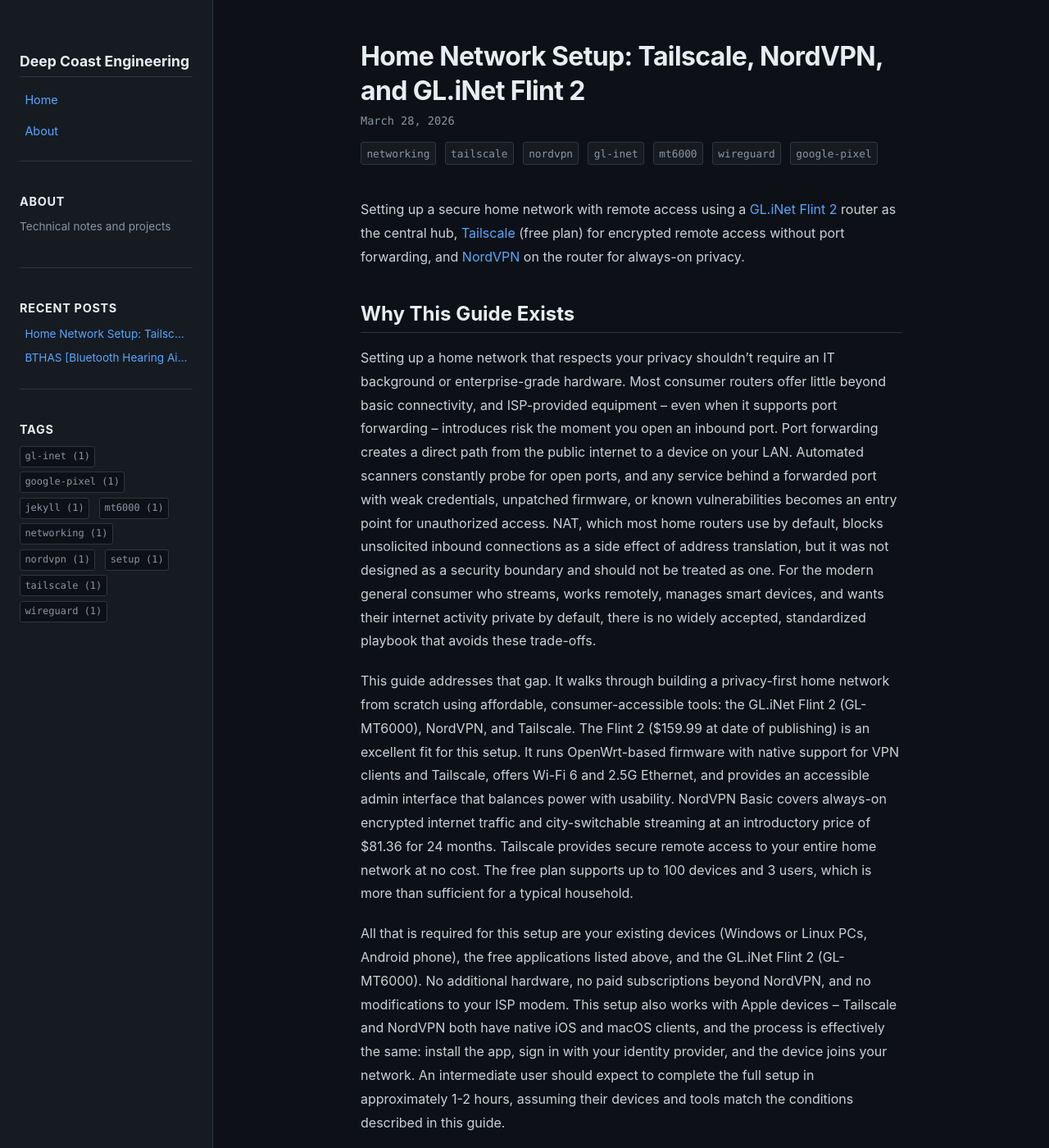
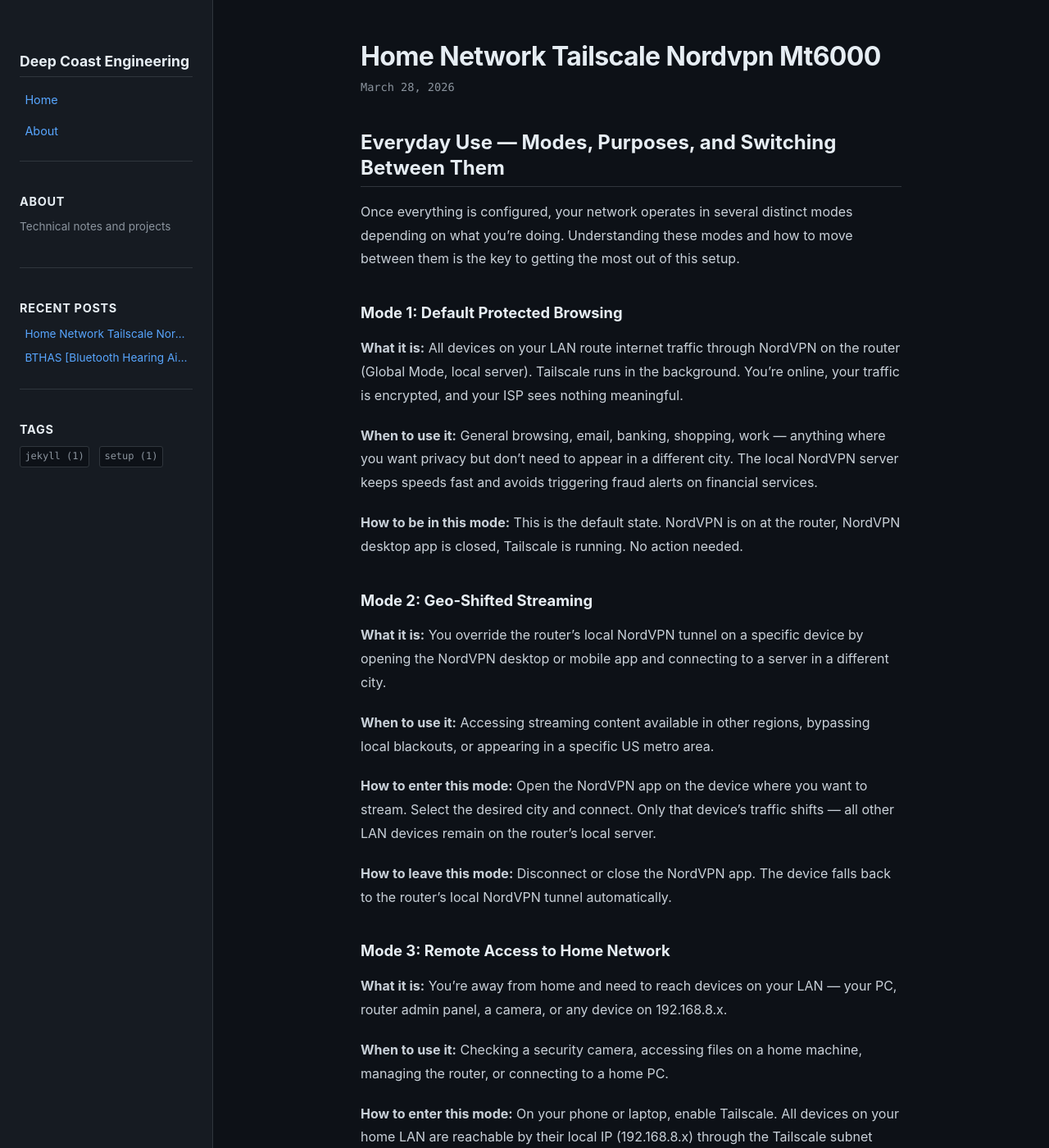
Before and after one commit to deep-coast-eng/deep-coast-eng.github.io, a Jekyll site: the page built from _posts/2026-03-28-home-network-tailscale-nordvpn-mt6000.md, in a window 1280 px wide and 1400 px high. Shown: the whole window at 82% size. Built offline with Jekyll 4.4.1, drawn with Linux system fonts in a browser that asks for light colours; our own code applies the rules of GitHub Pages for plain Markdown files; some of the changed text lies outside the part shown.

Commit message:
Update 2026-03-28-home-network-tailscale-nordvpn-mt6000.md

````diff
--- a/_posts/2026-03-28-home-network-tailscale-nordvpn-mt6000.md
+++ b/_posts/2026-03-28-home-network-tailscale-nordvpn-mt6000.md
@@ -1,182 +1,74 @@
----
-layout: post
-title: "Home Network Setup: Tailscale, NordVPN, and GL.iNet Flint 2"
-date: 2026-03-28
-tags: [networking, tailscale, nordvpn, gl-inet, mt6000, wireguard, google-pixel]
----
+## Everyday Use — Modes, Purposes, and Switching Between Them
 
-Setting up a secure home network with remote access using a [GL.iNet Flint 2](https://store-us.gl-inet.com/products/flint-2-gl-mt6000-wi-fi-6-high-performance-home-router) router as the central hub, [Tailscale](https://tailscale.com/) (free plan) for encrypted remote access without port forwarding, and [NordVPN](https://nordvpn.com/) on the router for always-on privacy.
+Once everything is configured, your network operates in several distinct modes depending on what you're doing. Understanding these modes and how to move between them is the key to getting the most out of this setup.
 
-## Why This Guide Exists
+### Mode 1: Default Protected Browsing
 
-Setting up a home network that respects your privacy shouldn't require an IT background or enterprise-grade hardware. Most consumer routers offer little beyond basic connectivity, and ISP-provided equipment -- even when it supports port forwarding -- introduces risk the moment you open an inbound port. Port forwarding creates a direct path from the public internet to a device on your LAN. Automated scanners constantly probe for open ports, and any service behind a forwarded port with weak credentials, unpatched firmware, or known vulnerabilities becomes an entry point for unauthorized access. NAT, which most home routers use by default, blocks unsolicited inbound connections as a side effect of address translation, but it was not designed as a security boundary and should not be treated as one. For the modern general consumer who streams, works remotely, manages smart devices, and wants their internet activity private by default, there is no widely accepted, standardized playbook that avoids these trade-offs.
+**What it is:** All devices on your LAN route internet traffic through NordVPN on the router (Global Mode, local server). Tailscale runs in the background. You're online, your traffic is encrypted, and your ISP sees nothing meaningful.
 
-This guide addresses that gap. It walks through building a privacy-first home network from scratch using affordable, consumer-accessible tools: the GL.iNet Flint 2 (GL-MT6000), NordVPN, and Tailscale. The Flint 2 ($159.99 at date of publishing) is an excellent fit for this setup. It runs OpenWrt-based firmware with native support for VPN clients and Tailscale, offers Wi-Fi 6 and 2.5G Ethernet, and provides an accessible admin interface that balances power with usability. NordVPN Basic covers always-on encrypted internet traffic and city-switchable streaming at an introductory price of $81.36 for 24 months. Tailscale provides secure remote access to your entire home network at no cost. The free plan supports up to 100 devices and 3 users, which is more than sufficient for a typical household.
+**When to use it:** General browsing, email, banking, shopping, work — anything where you want privacy but don't need to appear in a different city. The local NordVPN server keeps speeds fast and avoids triggering fraud alerts on financial services.
 
-All that is required for this setup are your existing devices (Windows or Linux PCs, Android phone), the free applications listed above, and the GL.iNet Flint 2 (GL-MT6000). No additional hardware, no paid subscriptions beyond NordVPN, and no modifications to your ISP modem. This setup also works with Apple devices -- Tailscale and NordVPN both have native iOS and macOS clients, and the process is effectively the same: install the app, sign in with your identity provider, and the device joins your network. An intermediate user should expect to complete the full setup in approximately 1-2 hours, assuming their devices and tools match the conditions described in this guide.
+**How to be in this mode:** This is the default state. NordVPN is on at the router, NordVPN desktop app is closed, Tailscale is running. No action needed.
 
----
+### Mode 2: Geo-Shifted Streaming
 
-## Devices
+**What it is:** You override the router's local NordVPN tunnel on a specific device by opening the NordVPN desktop or mobile app and connecting to a server in a different city.
 
-This guide was tested with the following, but the setup works with any combination of Windows, macOS, Linux, Android, and iOS devices:
+**When to use it:** Accessing streaming content available in other regions, bypassing local blackouts, or appearing in a specific US metro area.
 
-- 2x Windows PCs (Windows 10/11 Pro)
-- 1x Android phone (tested on Google Pixel 7a)
-- GL.iNet Flint 2 (GL-MT6000) router
+**How to enter this mode:** Open the NordVPN app on the device where you want to stream. Select the desired city and connect. Only that device's traffic shifts — all other LAN devices remain on the router's local server.
 
----
+**How to leave this mode:** Disconnect or close the NordVPN app. The device falls back to the router's local NordVPN tunnel automatically.
 
-## Tailscale Account and Client Setup
+### Mode 3: Remote Access to Home Network
 
-### Create a Tailscale Account
+**What it is:** You're away from home and need to reach devices on your LAN — your PC, router admin panel, a camera, or any device on 192.168.8.x.
 
-1. Go to [https://login.tailscale.com](https://login.tailscale.com).
-2. Sign up using a supported identity provider (Google, Microsoft, GitHub, Apple). There is no standalone username/password option. An IDP account is required.
-3. Your tailnet is permanently tied to the IDP you sign up with. To change it later, you would need to create a new tailnet with a different IDP.
+**When to use it:** Checking a security camera, accessing files on a home machine, managing the router, or connecting to a home PC.
 
-### Install Tailscale on Windows
+**How to enter this mode:** On your phone or laptop, enable Tailscale. All devices on your home LAN are reachable by their local IP (192.168.8.x) through the Tailscale subnet route.
 
-1. Download from [https://tailscale.com/download/windows](https://tailscale.com/download/windows).
-2. Run the installer.
-3. Sign in from the system tray icon using the same IDP account.
-4. Each machine receives a Tailscale IP (100.x.y.z).
-5. Repeat for each Windows machine.
+**How to leave this mode:** Disable Tailscale on the remote device. You return to whatever network you're physically on.
 
-Once two or more machines are signed in, they can reach each other by Tailscale IP regardless of network. Tailscale punches through NAT using WireGuard and DERP relay servers.
+**Note on NordVPN and Tailscale on mobile:** Don't run both simultaneously on Android — they both use the VPN slot. Use Tailscale when you need home access, NordVPN when you need internet privacy on the go. Switch between them as needed.
 
-### Install Tailscale on Android
+### Mode 4: Full Tunnel Through Home
 
-1. Install the Tailscale app from the Google Play Store.
-2. Sign in with the same IDP account.
-3. The phone joins your tailnet and can reach all other nodes by Tailscale IP.
+**What it is:** You're on an untrusted network (hotel WiFi, coffee shop, airport) and want all your traffic to route through your home network as if you were sitting on your couch.
 
-### Rename Machines
+**When to use it:** When you don't trust the local network and want the protection of your home router's NordVPN tunnel wrapping all your traffic.
 
-In the Tailscale admin console at [https://login.tailscale.com/admin/machines](https://login.tailscale.com/admin/machines):
+**How to enter this mode:** If you've configured the MT6000 as a Tailscale exit node (Applications → Tailscale → enable Exit Node, then approve in admin console), open Tailscale on your device → select the MT6000 as your exit node. All traffic now flows: your device → Tailscale tunnel → home router → NordVPN → internet.
 
-1. Click the `...` menu next to any machine.
-2. Select **Edit machine name** and rename as desired.
-3. These names become DNS names on your tailnet (e.g., `my-router.tailnet-name.ts.net`).
+**How to leave this mode:** In the Tailscale app, disable the exit node. Traffic returns to the local network.
 
-To rename the tailnet itself: Admin console > Settings > General > Tailnet name.
+### Mode 5: Unprotected / Diagnostic
 
----
+**What it is:** NordVPN is off on both the router and the device. Your real ISP IP is exposed. Tailscale may or may not be running.
 
-## Flint 2 as Tailscale Subnet Router
+**When to use it:** Troubleshooting connectivity issues, speed testing your raw ISP connection, or verifying that VPN tunnels are actually working by comparing IPs.
 
-The subnet router lets any Tailscale node reach devices on your home LAN (192.168.8.x) without installing Tailscale on those devices. This is critical for IP cameras, PoE devices, and anything that cannot run Tailscale.
+**How to enter this mode:** Turn off VPN Client in the GL.iNet admin panel. Close the NordVPN app on the device. Run `nslookup myip.opendns.com resolver1.opendns.com` or visit [https://ipleak.net](https://ipleak.net) to confirm your real ISP IP.
 
-### Enable Tailscale on the Router
+**How to leave this mode:** Turn the router VPN back on. Confirm the IP changes.
 
-1. Access the GL.iNet admin panel at `192.168.8.1`.
-2. Go to **Applications > Tailscale**.
-3. Enable Tailscale.
-4. Use the device bind link to connect the router to your Tailscale account.
-5. **Enable "Allow Remote Access LAN" before binding.** The route advertisement is sent during the initial registration. If it was off when you first bound, you may need to disconnect and re-bind.
+### Switching Between Modes — Summary
 
-### Approve the Subnet Route
+| From | To | Action |
+|---|---|---|
+| Default Protected | Geo-Shifted Streaming | Open NordVPN app, select city |
+| Geo-Shifted Streaming | Default Protected | Close NordVPN app |
+| Any mode | Remote Access | Enable Tailscale on remote device |
+| Remote Access | Normal browsing | Disable Tailscale on remote device |
+| Any mode (away from home) | Full Tunnel Through Home | Tailscale → select MT6000 as exit node |
+| Full Tunnel | Normal remote | Disable exit node in Tailscale |
+| Any mode | Diagnostic | Turn off router VPN, close NordVPN app |
+| Diagnostic | Default Protected | Turn on router VPN |
 
-1. Go to the Tailscale admin console and click your Flint 2 in the machine list.
-2. Click **Machine settings > Edit route settings** (near the bottom of the dropdown).
-3. You should see `192.168.8.0/24` listed. Approve it.
+### General Principles
 
-### If No Routes Appear
-
-If "Allow Remote Access LAN" was enabled after the initial bind:
-
-1. In the GL.iNet admin panel, disconnect Tailscale.
-2. Re-enable it and re-bind using the device bind link.
-3. Ensure "Allow Remote Access LAN" is toggled on **before** binding.
-4. Check the admin console again. The route should now appear for approval.
-
-### Verify Subnet Routing
-
-1. On your Android phone, disconnect from WiFi (use cellular only).
-2. Enable Tailscale in the app.
-3. Navigate to `192.168.8.1` in a browser.
-4. If the router admin panel loads, subnet routing is working.
-5. If it times out or refuses to connect, check the following:
-   - Confirm the subnet route (`192.168.8.0/24`) is approved in the Tailscale admin console under your Flint 2's route settings.
-   - Confirm Tailscale is enabled and connected on both the router and the phone.
-   - Confirm the phone is actually on cellular, not WiFi. If it is on the same LAN, the test proves nothing.
-
----
-
-## NordVPN on the Flint 2
-
-Running NordVPN on the router protects all LAN traffic by default without installing the app on every device.
-
-### Add NordVPN to the Router
-
-1. In the GL.iNet admin panel, go to **VPN > VPN Client**.
-2. Add your NordVPN credentials or token.
-3. Select a nearby city server (e.g., San Francisco) for best speed and location-sensitive services like banking.
-
-### Configure Global Mode
-
-1. In the VPN Client section, find the mode button (may be in the upper right).
-2. Set to **Global Mode** so all traffic routes through NordVPN.
-3. Do not use Policy Mode. It breaks DNS resolution on this firmware revision.
-
-### Verify NordVPN is Working
-
-With the VPN on, run from a Windows command prompt:
-
-```
-nslookup myip.opendns.com resolver1.opendns.com
-```
-
-The output will include a line like `Address: 203.0.113.45`. Note that IP. Turn the VPN off on the router and run the command again.
-
-- **Success:** The two IPs are different. The VPN-on IP belongs to NordVPN, the VPN-off IP is your ISP.
-- **Failure:** Both IPs are the same. This means traffic is not routing through the VPN. Check that the VPN client is connected in the GL.iNet admin panel and that Global Mode is selected, not Policy Mode.
-
-You can also verify at [https://ipleak.net](https://ipleak.net). It should show the NordVPN server location, not your actual city.
-
-Close the NordVPN desktop app when testing the router VPN. The desktop app overrides the router tunnel and will give misleading results.
-
-### Switching Cities for Streaming
-
-The router VPN stays on a local server for everyday use. When you need to appear in a different city for streaming:
-
-1. Open the NordVPN desktop app on the specific machine.
-2. Connect to the desired city.
-3. The app overrides the router tunnel for that device only.
-4. Close the app to fall back to the router's local server.
-
----
-
-## Tailscale and NordVPN Coexistence
-
-Both services run simultaneously on the Flint 2 in Global Mode. Tailscale operates at a different network layer and maintains connectivity for remote access while NordVPN handles all internet-bound traffic.
-
-Default state: Router VPN always on (Global Mode). Tailscale always on.
-
-Verified working behavior:
-
-- ipleak.net shows NordVPN IP, not ISP IP
-- No DNS timeouts
-- Tailscale remote access works from Android phone over cellular
-- LAN devices reachable via Tailscale subnet route through NordVPN tunnel
-
----
-
-## Quick Reference
-
-| Service | Role | Always On |
-|---|---|---|
-| Tailscale (router) | Subnet router for LAN access | Yes |
-| Tailscale (clients) | Remote access to tailnet | Yes |
-| NordVPN (router) | Encrypt all LAN traffic, local server | Yes (Global Mode) |
-| NordVPN (app) | Switch cities for streaming | On demand |
-
-### Key IPs
-
-- Router admin: `192.168.8.1`
-- Tailscale IPs: `100.x.y.z` (per device, found in admin console)
-- Tailscale admin: [https://login.tailscale.com/admin](https://login.tailscale.com/admin)
-
-### IDP Requirement
-
-Tailscale does not support standalone username/password accounts. All users must authenticate through a supported identity provider (Google, Microsoft, GitHub, Apple, OIDC). Your tailnet identity is tied to the IDP used at signup.
+- **The router VPN is your foundation.** Leave it on. Everything else layers on top of or beside it.
+- **NordVPN app is for overrides.** Use it only when you need a different exit location than the router provides. Close it when you're done.
+- **Tailscale is for reaching home.** It doesn't replace NordVPN — it solves a different problem. Enable it when you need your home LAN, disable it when you don't.
+- **On Android, NordVPN and Tailscale can't run simultaneously.** Pick the one you need for the moment and switch when the task changes.
+- **When troubleshooting, strip everything back.** Turn off the router VPN, close apps, verify your real IP, then re-enable one layer at a time to find where a problem is.
````
